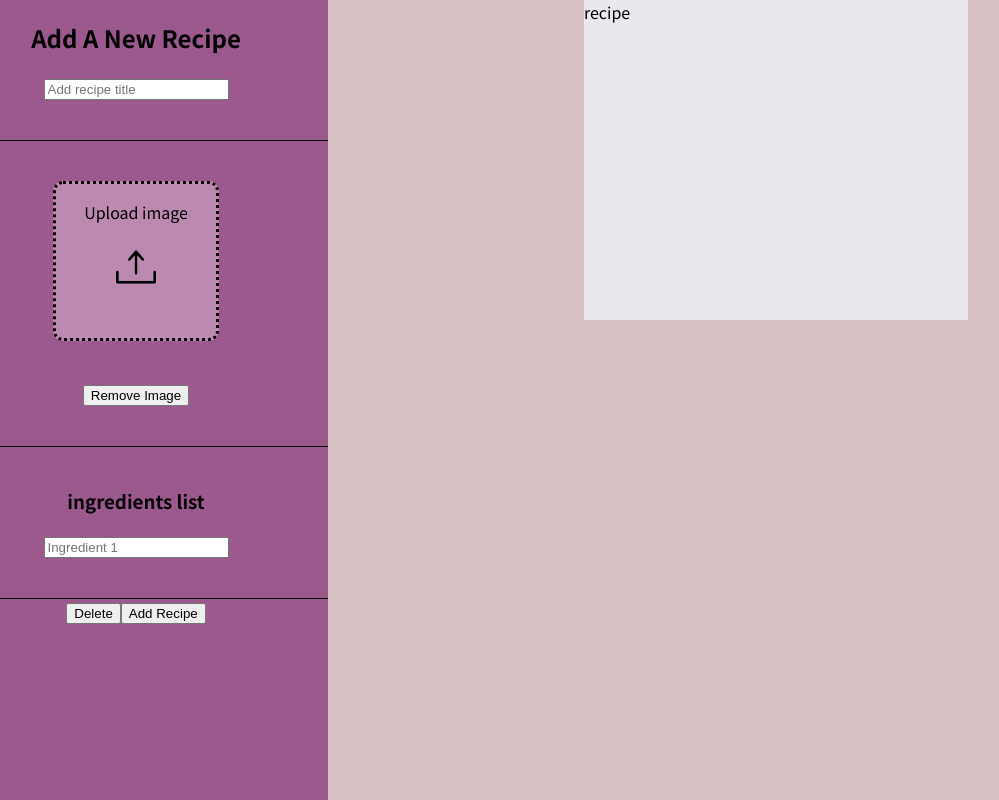
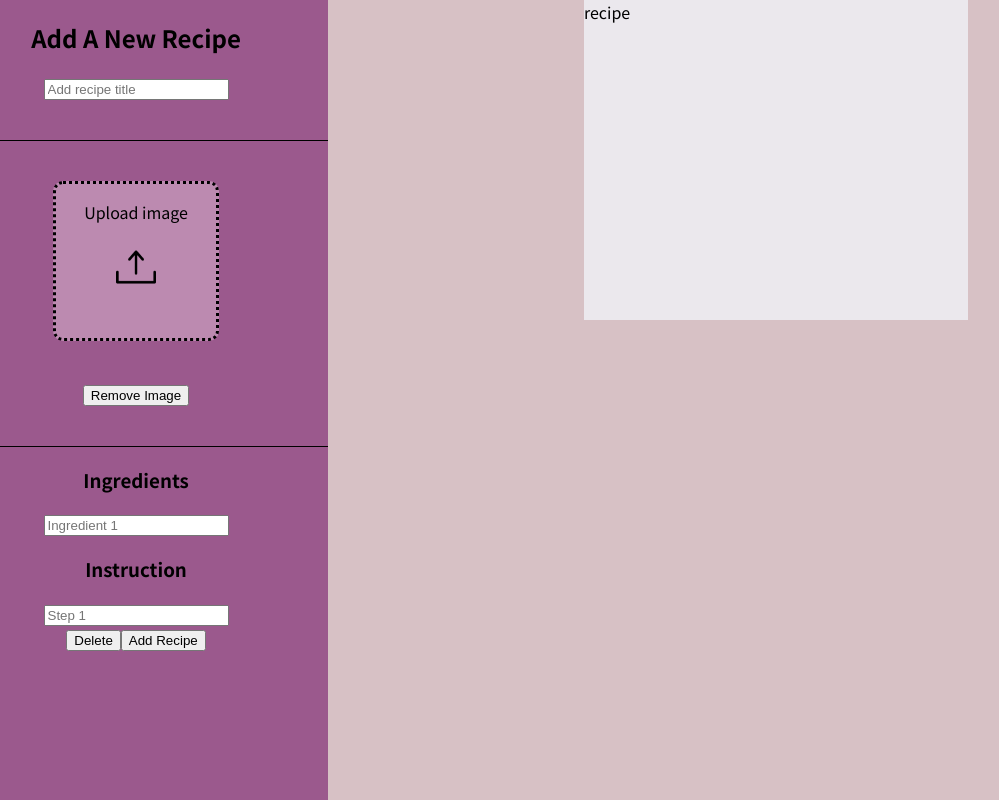
Before and after one commit to TamarMaRa/RecipeApp, a React (Create React App) app: page / in a window 1280 px wide. Shown: the whole page, without its empty margins (56-1055 px from the left). Built offline with nearby package versions, Linux system fonts and the light colour scheme.

Commit message:
refactoring recipeInfo

```diff
--- a/src/components/NewRecipe/RecipeForm.js
+++ b/src/components/NewRecipe/RecipeForm.js
@@ -4,36 +4,31 @@ import RecipeImage from "./RecipeImage";
 import RecipeInfo from "./RecipeInfo";
 
 const RecipeForm = (props) => {
-  const [enteredTitle, setEnteredTitle] = useState("");
-  const [enteredIngredient, setEnteredIngredient] = useState([
-    { id: 1, value: "" },
-  ]);
-  const [enteredInstruction, setEnteredInstruction] = useState([]);
+  const [title, setTitle] = useState("");
+  const [ingredient, setIngredient] = useState([]);
+  const [instruction, setInstruction] = useState([]);
 
   const titleChangeHandler = (event) => {
-    setEnteredTitle(event.target.value);
-  };
-
-  const ingredientChangeHandler = (event) => {
-    setEnteredIngredient(event.target.value);
-  };
-  const instructionChangeHandler = (event) => {
-    setEnteredInstruction(event.target.value);
+    setTitle(event.target.value);
   };
 
   const submitHandler = (event) => {
     event.preventDefault();
 
     const recipeData = {
-      title: enteredTitle,
-      ingredients: enteredIngredient,
-      instructions: enteredInstruction,
+      title: title,
+      ingredients: ingredient,
+      instructions: instruction,
     };
 
     props.onSaveRecipeData(recipeData);
-    setEnteredTitle("");
-    setEnteredIngredient([{ id: 1, value: "" }]);
-    setEnteredInstruction("");
+        console.log(recipeData);
+
+    setTitle("");
+    setIngredient("");
+    setInstruction("");
+    console.log(recipeData);
+
   };
 
   return (
@@ -46,11 +41,17 @@ const RecipeForm = (props) => {
         onChange={titleChangeHandler}
       />
       <RecipeImage />
+
       <RecipeInfo
-        ingredients={enteredIngredient}
-        setIngredient={setEnteredIngredient}
-        onIngredientChange={ingredientChangeHandler}
-        onInstructionhange={instructionChangeHandler}
+        title="Ingredients"
+        placeholder="Ingredient"
+        onChange={setIngredient}
+      />
+
+      <RecipeInfo
+        title="Instruction"
+        placeholder="Step"
+        onChange={setInstruction}
       />
       <div>
         <button type="button" onClick={props.onCancel}>
--- a/src/components/NewRecipe/RecipeInfo.js
+++ b/src/components/NewRecipe/RecipeInfo.js
@@ -1,65 +1,54 @@
-import { useRef } from "react";
-import "./RecipeInfo.css";
+import { useState, useRef } from "react";
 
-const RecipeInfo = (props) => {
+const RecipeInfo = ({ title, placeholder, onChange }) => {
   const nextId = useRef(2);
-  //   const [instructions, setInstructions] = useState([]);
+  const [items, setItems] = useState([{ id: 1, value: "" }]);
 
-  const handleIngredientChange = (id, value) => {
-    props.setIngredient((prev) => {
-      const index = prev.findIndex((ingredient) => ingredient.id === id);
+  const handleChange = (id, value) => {
+    const index = items.findIndex((item) => item.id === id);
 
-      if (value === "" && index !== prev.length - 1) {
-        return prev.filter((ingredient) => ingredient.id !== id);
-      }
+    let updated;
 
-      let updated = prev.map((ingredient) =>
-        ingredient.id === id ? { ...ingredient, value } : ingredient,
+    if (value === "" && index !== items.length - 1) {
+      return items.filter((item) => item.id !== id);
+    } else {
+      updated = items.map((item) =>
+        item.id === id ? { ...item, value } : item,
       );
 
-      const lastIngredient = updated[updated.length - 1];
-      if (lastIngredient.value.trim() !== "") {
+      const lastitem = updated[updated.length - 1];
+      if (lastitem.value.trim() !== "") {
         updated.push({
           id: nextId.current++,
           value: "",
         });
       }
-      return updated;
-    });
+    }
+
+    setItems(updated);
+
+    onChange(
+      updated
+        .filter((item) => item.value.trim() !== "")
+        .map((item) => item.value.trim()),
+    );
+    return updated;
   };
 
   return (
-    <div className="recipe-info-container">
-      <div id="ingredients">
-        <h3>ingredients list</h3>
-        {props.ingredients.map((ingredient, index) => (
+    <div className="input-list-container">
+      <div>
+        <h3>{title}</h3>
+        {items.map((item, index) => (
           <input
-            key={ingredient.id}
+            key={item.id}
             type="text"
-            placeholder={`Ingredient ${index + 1}`}
-            value={ingredient.value}
-            className="input-ingredient"
-            onChange={(event) =>
-              handleIngredientChange(ingredient.id, event.target.value)
-            }
+            placeholder={`${placeholder} ${index + 1}`}
+            value={item.value}
+            onChange={(event) => handleChange(item.id, event.target.value)}
           />
         ))}
       </div>
-      {/* <div id="instructions">
-        <h3>instructions list</h3>
-        {props.instructions.map((instructions, index) => (
-          <input
-            key={instructions.id}
-            type="text"
-            placeholder={`Instruction ${index + 1}`}
-            value={instructions.value}
-            className="input-instruction"
-            onChange={(event) =>
-              handleIngredientChange(instructions.id, event.target.value)
-            }
-          />
-        ))}
-      </div> */}
     </div>
   );
 };
```
